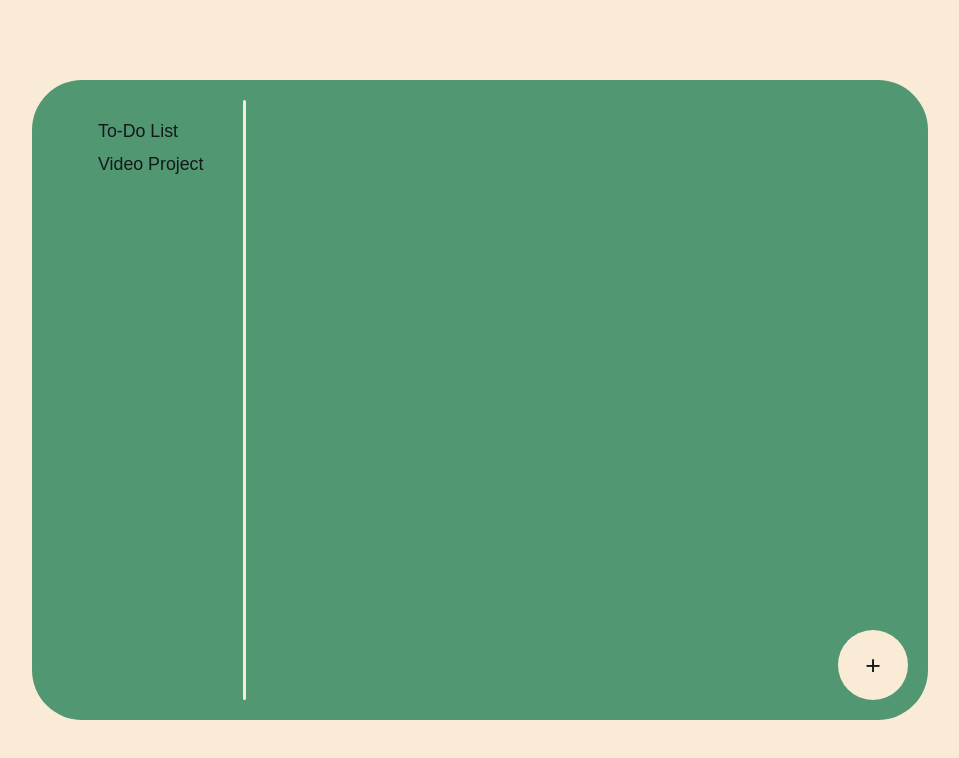
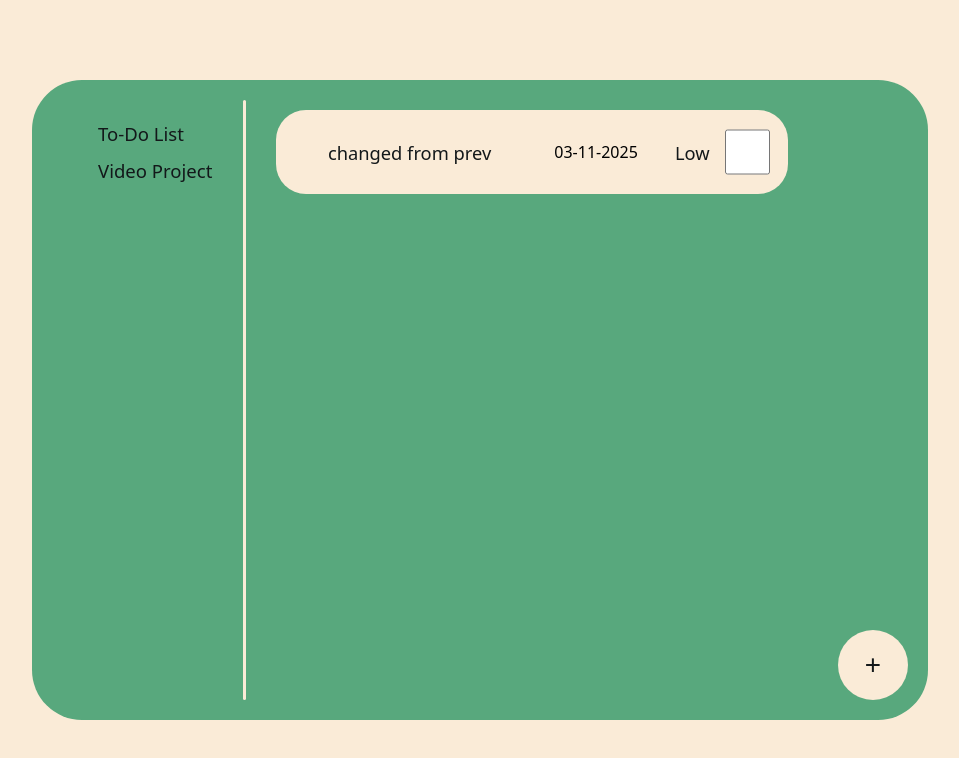
Before and after one commit to Jettan17/odin-to-do-list, a website built with webpack: page src/template.html in a window 1280 px wide. Shown: the whole page, without its empty margins (160-1119 px from the left). Built offline with nearby package versions, Linux system fonts and the light colour scheme; a web font is replaced by a local one.

Commit message:
feat: working DOM display for Projects and Tasks

```diff
--- a/src/index.js
+++ b/src/index.js
@@ -4,23 +4,71 @@ import "./style.css";
 const updateProjectsDOM = () => {
     const projectsList = document.getElementById("projects").firstElementChild;
 
+    //Clear Projects DOM
+    projectsList.innerHTML = "";
+
     for (const project of projectManager.projectList) {
         const projectListItem = document.createElement("li");
         const projectTitle = document.createElement("button");
+        projectTitle.classList.add("font-en");
         projectTitle.textContent = project.readProject().title;
+        console.log(typeof(project));
+        projectTitle.addEventListener("click", () => {updateTasksDOM(project);});
         projectListItem.appendChild(projectTitle);
         projectsList.appendChild(projectListItem);
     }
 
 }
 
+const updateTasksDOM = (currentProject) => {
+    const tasksContainer = document.getElementById("tasks");
 
+    //Clear tasks DOM
+    tasksContainer.innerHTML = "";
 
+    for (const task of currentProject.readProject().itemList) {
+        const taskData = task.readItem();
+        console.log(taskData.doneStatus);
+        const taskItemContainer = document.createElement("div");
+        taskItemContainer.classList.add("task-container");
+        taskItemContainer.classList.add("font-en");
+        const taskTitle = document.createElement("button");
+        taskTitle.classList.add("task-title");
+        taskTitle.classList.add("font-en");
+        taskTitle.textContent = taskData.title;
+        const taskDueDate = document.createElement("p");
+        taskDueDate.classList.add("task-due-date");
+        taskDueDate.classList.add("font-en");
+        taskDueDate.textContent = taskData.dueDate;
+        const taskPriority = document.createElement("button");
+        taskPriority.classList.add("task-priority");
+        taskPriority.classList.add("font-en");
+        taskPriority.textContent = taskData.priority;
+        const taskDoneStatus = document.createElement("input");
+        taskDoneStatus.classList.add("task-done-status");
+        taskDoneStatus.classList.add("font-en");
+        taskDoneStatus.type = "checkbox";
+        taskDoneStatus.name = "DoneStatus";
+        taskDoneStatus.value = taskData.doneStatus;
+
+        taskItemContainer.appendChild(taskTitle);
+        taskItemContainer.appendChild(taskDueDate);
+        taskItemContainer.appendChild(taskPriority);
+        taskItemContainer.appendChild(taskDoneStatus);
+        tasksContainer.appendChild(taskItemContainer);
+    }
+}
+
+const editTask = (e) => {
+    const target = e.target;
+
+    //Open dialog form
+}
 
 document.addEventListener("DOMContentLoaded", () => {
     //Testing, remove when building and deploying
     const defaultProject = projectManager.projectList[0];
-    const newItem = {
+    let newItem = {
         title: "Test Task",
         description: "meowmeow",
         dueDate: "03-11-2025",
@@ -28,10 +76,14 @@ document.addEventListener("DOMContentLoaded", () => {
     defaultProject.addItem(newItem);
     defaultProject.readProject().itemList[0].updateItem({title: "changed from prev"});
     const newProject = {
-        title: "Video Project",
-        description: "4201 Final Project",
+        title: "Video Project"
     }
     projectManager.addProject(newProject);
+    newItem = {
+        title: "VFX",
+        description: "28:00 and 45:14",
+        dueDate: "01-03-2026"};
+    projectManager.projectList[1].addItem(newItem);
 
     updateProjectsDOM();
     updateTasksDOM(defaultProject);
--- a/src/style.css
+++ b/src/style.css
@@ -1,8 +1,21 @@
 :root {
     --background-color: #faebd7;
     --primary-color: #13181a;
-    --secondary-color: #519872;
+    --secondary-color: #58a87d;
 
+}
+
+
+.font-en {
+  font-family: "Bitcount Prop Single", system-ui;
+  font-optical-sizing: auto;
+  font-weight: 500;
+  font-style: normal;
+  font-variation-settings:
+    "slnt" 0,
+    "CRSV" 0.5,
+    "ELSH" 0,
+    "ELXP" 0;
 }
 
 body {
@@ -12,7 +25,7 @@ body {
     align-items: center;
     min-height: 100vh;
     margin: 0px;
-    font-family: fantasy;
+    font-family: 'Trebuchet MS', 'Lucida Sans Unicode', 'Lucida Grande', 'Lucida Sans', Arial, sans-serif;
 }
 
 #main-content {
@@ -37,6 +50,7 @@ body {
     margin: 30px;
     display: flex;
     flex-direction: column;
+    gap: 30px;
 }
 
 button {
@@ -54,6 +68,7 @@ ul {
 
 li {
     margin-bottom: 10px;
+    color: var(--background-color);
 }
 
 #add-task-button {
@@ -75,7 +90,29 @@ li {
 }
 
 .task-container {
-    display: grid;
+    display: flex;
+    flex-direction: row;
+    text-align: center;
+    background-color: var(--background-color);
+    border-radius: 30px;
+    padding: 15px;
+}
+
+.task-title {
+    flex: 0.5;
+}
+
+.task-due-date {
+    flex: 0.3;
+}
+
+.task-priority {
+    flex: 0.1;
+}
+
+.task-done-status {
+    flex: 0.1;
+    width: 10px;
 }
 
 p {
--- a/src/template.html
+++ b/src/template.html
@@ -4,6 +4,9 @@
     <meta charset="UTF-8">
     <meta name="viewport" content="width=device-width, initial-scale=1.0">
     <title>To-Do List</title>
+    <link rel="preconnect" href="https://fonts.googleapis.com">
+    <link rel="preconnect" href="https://fonts.gstatic.com" crossorigin>
+    <link href="https://fonts.googleapis.com/css2?family=Bitcount+Prop+Single:wght@100..900&display=swap" rel="stylesheet">
 </head>
 <body>
     <div id="main-content">
```
